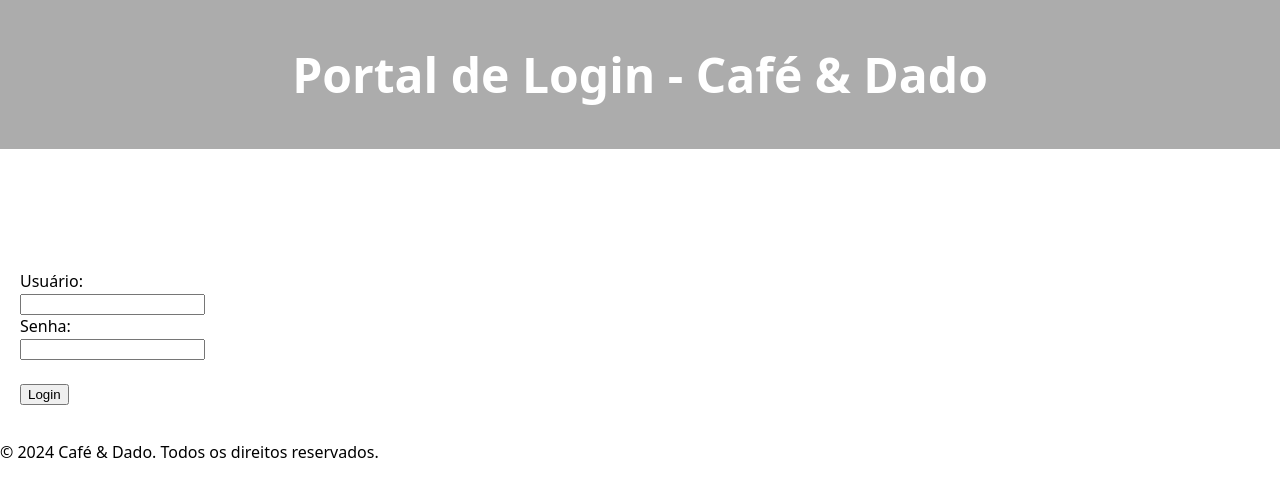
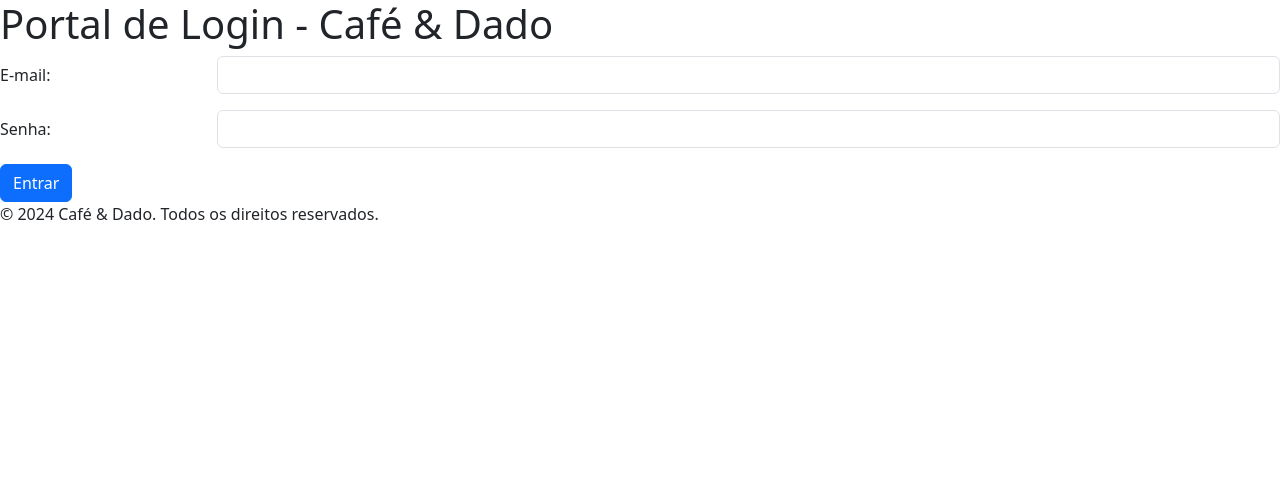
Before and after one commit to RamonaP88/Caf-Dado-projeto, a website: page login.html in a window 1280 px wide. Drawn offline with nearby package versions, Linux system fonts and the light colour scheme.

Commit message:
Segunda versão com Bootstrap

```diff
--- a/login.html
+++ b/login.html
@@ -4,23 +4,32 @@
     <meta charset="UTF-8">
     <meta name="viewport" content="width=device-width, initial-scale=1.0">
     <title>Login - Café & Dado</title>
-    <link rel="stylesheet" href="styles.css">
+    <link href="https://cdn.jsdelivr.net/npm/bootstrap@5.3.3/dist/css/bootstrap.min.css" rel="stylesheet" integrity="sha384-QWTKZyjpPEjISv5WaRU9OFeRpok6YctnYmDr5pNlyT2bRjXh0JMhjY6hW+ALEwIH" crossorigin="anonymous">
 </head>
 <body>
     <header>
         <h1>Portal de Login - Café & Dado</h1>
     </header>
     <main>
-        <form action="dashboard.html" method="post">
-            <label for="username">Usuário:</label><br>
-            <input type="text" id="username" name="username"><br>
-            <label for="password">Senha:</label><br>
-            <input type="password" id="password" name="password"><br><br>
-            <input type="submit" value="Login">
+        <form>
+            <div class="row mb-3">
+                <label for="inputEmail3" class="col-sm-2 col-form-label">E-mail:</label>
+                <div class="col-sm-10">
+                  <input type="email" class="form-control" id="inputEmail3">
+                </div>
+              </div>
+              <div class="row mb-3">
+                <label for="inputPassword3" class="col-sm-2 col-form-label">Senha:</label>
+                <div class="col-sm-10">
+                  <input type="password" class="form-control" id="inputPassword3">
+                </div>
+              </div>
+              <button type="submit" class="btn btn-primary">Entrar</button>
         </form>
     </main>
     <footer>
         <p>&copy; 2024 Café & Dado. Todos os direitos reservados.</p>
     </footer>
+    <script src="https://cdn.jsdelivr.net/npm/bootstrap@5.3.3/dist/js/bootstrap.bundle.min.js" integrity="sha384-YvpcrYf0tY3lHB60NNkmXc5s9fDVZLESaAA55NDzOxhy9GkcIdslK1eN7N6jIeHz" crossorigin="anonymous"></script>
 </body>
 </html>
```
Also changed, not shown: cadastro.html (+3 -2 lines), index.html (+9 -8 lines), styles.css (line endings or trailing spaces).
